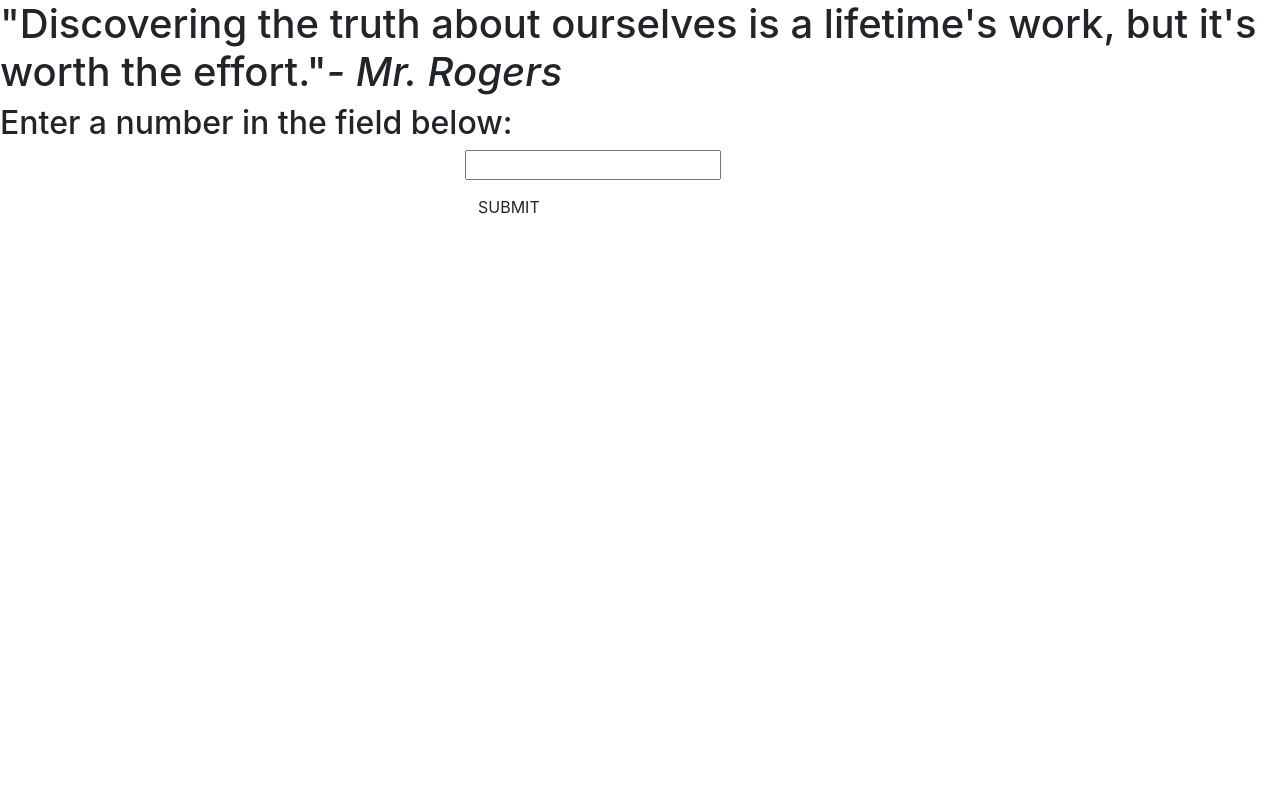
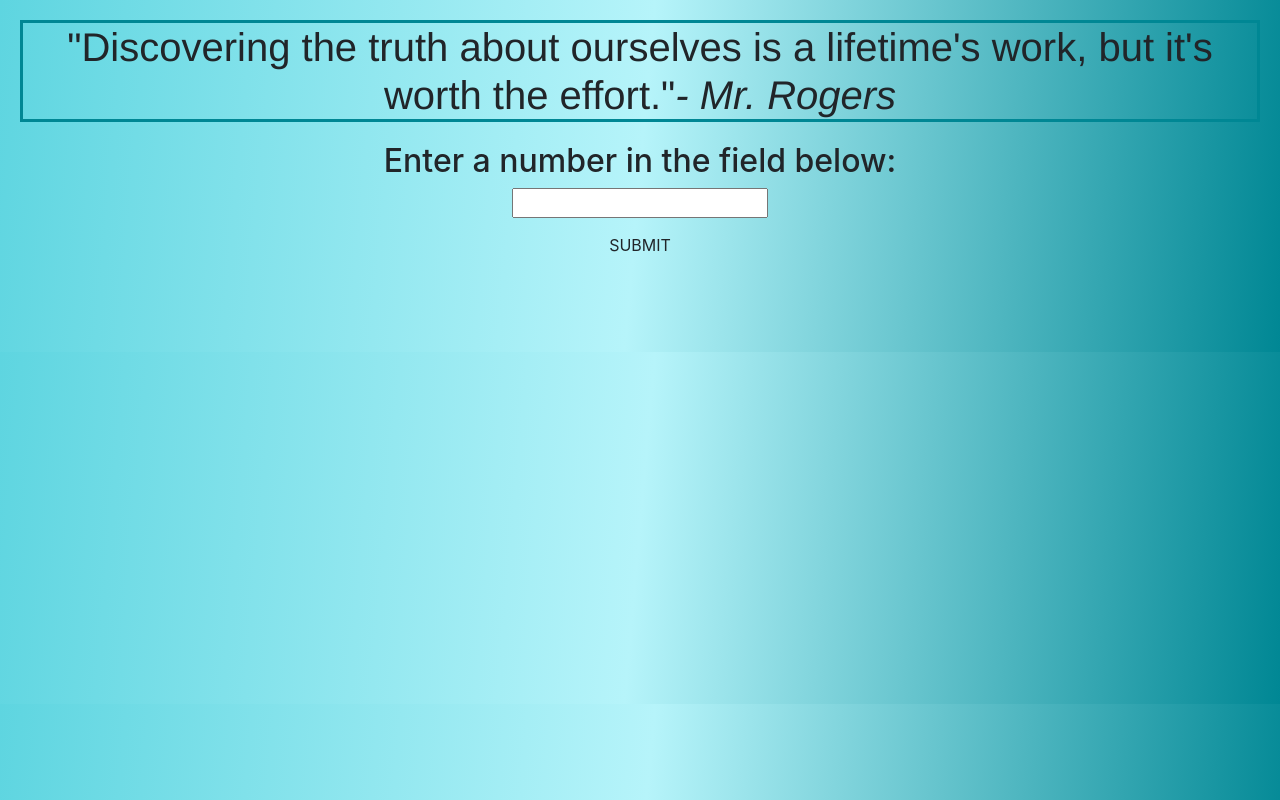
Before and after one commit to HarrisonStrand/robogers2, a plain HTML site: page index.html in a window 1280 px wide. Drawn offline with Linux system fonts and the light colour scheme.

Commit message:
final touches to css styling and HTML

```diff
--- a/css/styles.css
+++ b/css/styles.css
@@ -0,0 +1,25 @@
+body {
+  background: rgb(0,135,148);
+  background: linear-gradient(275deg, rgba(0,135,148,1) 0%, rgba(182,244,250,1) 50%, rgba(94,213,224,1) 100%);
+}
+
+h1 {
+  text-align: center;
+  font-family: 'Franklin Gothic Medium', 'Arial Narrow', Arial, sans-serif;
+  border-color: rgb(0,135,148);;
+  border-style: solid;
+  margin: 20px;
+}
+
+h2 {
+  text-align: center;
+}
+
+#numberform {
+  text-align: center;
+}
+
+#resultprint {
+  font-family: 'Franklin Gothic Medium', 'Arial Narrow', Arial, sans-serif;
+  font-size: 20px;
+}
```
Also changed, not shown: index.html (+3 -0 lines), 1 other file.
